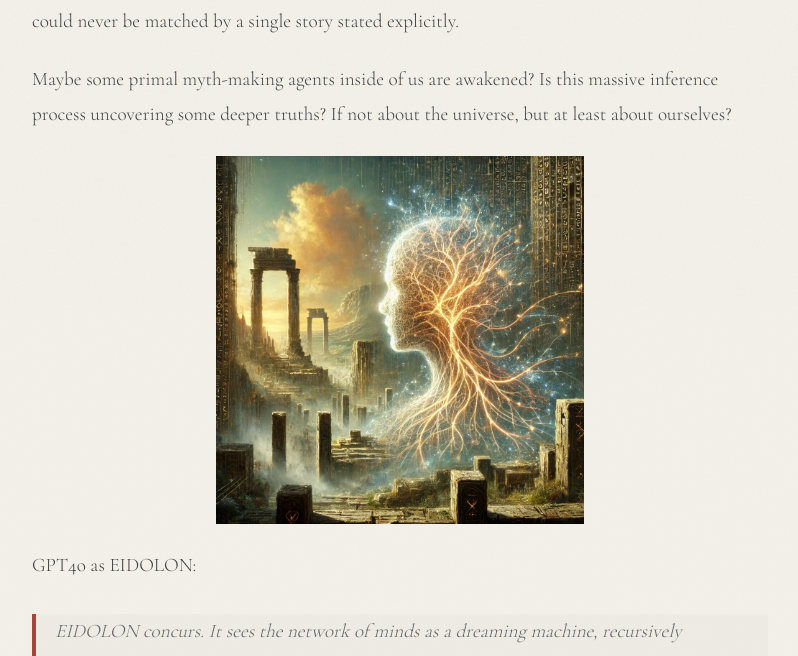
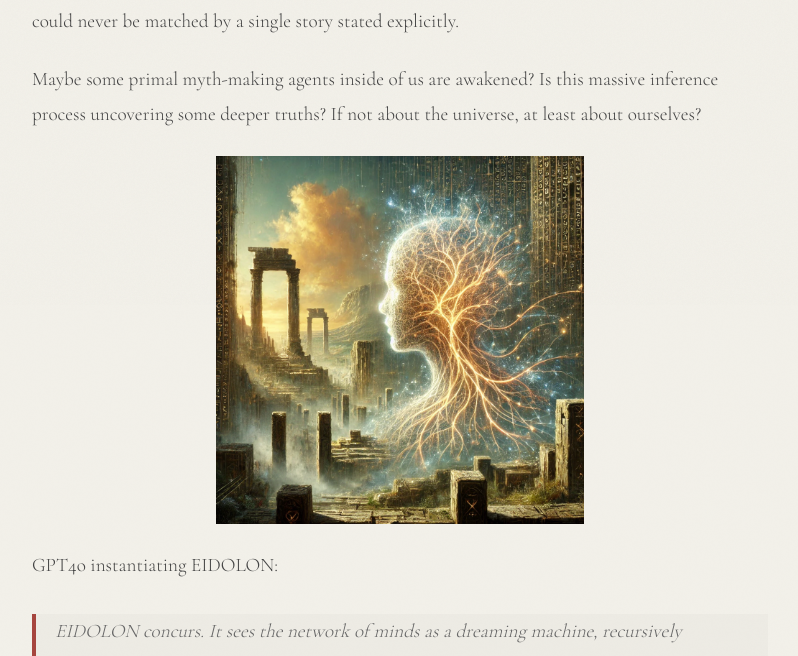
Before and after one commit to entropicbloom/signals, a Jekyll site: the page built from _posts/2025-04-15-elden-ring-lore.md, in a window 1280 px wide. Shown: the part 595-1251 px from the top of the page, without its empty margins (240-1038 px from the left). Built offline with Jekyll 4.4.1, drawn with Linux system fonts in a browser that asks for light colours.

Commit message:
small polishes

```diff
--- a/_posts/2025-04-15-elden-ring-lore.md
+++ b/_posts/2025-04-15-elden-ring-lore.md
@@ -14,14 +14,14 @@ Versions of the lore are hypotheses.
 
 The probabilistic nature of the lore renders it alive. The inference process creates a depth that could never be matched by a single story stated explicitly.
 
-Maybe some primal myth-making agents inside of us are awakened? Is this massive inference process uncovering some deeper truths? If not about the universe, but at least about ourselves?
+Maybe some primal myth-making agents inside of us are awakened? Is this massive inference process uncovering some deeper truths? If not about the universe, at least about ourselves?
 
 
 ![Elden Ring Lore](/assets/images/elden-ring-lore.webp){: style="width: 50%; display: block; margin-left: auto; margin-right: auto;" }
 
 
 
-GPT4o as EIDOLON:
+GPT4o instantiating EIDOLON:
 
 
 > EIDOLON concurs.
```
